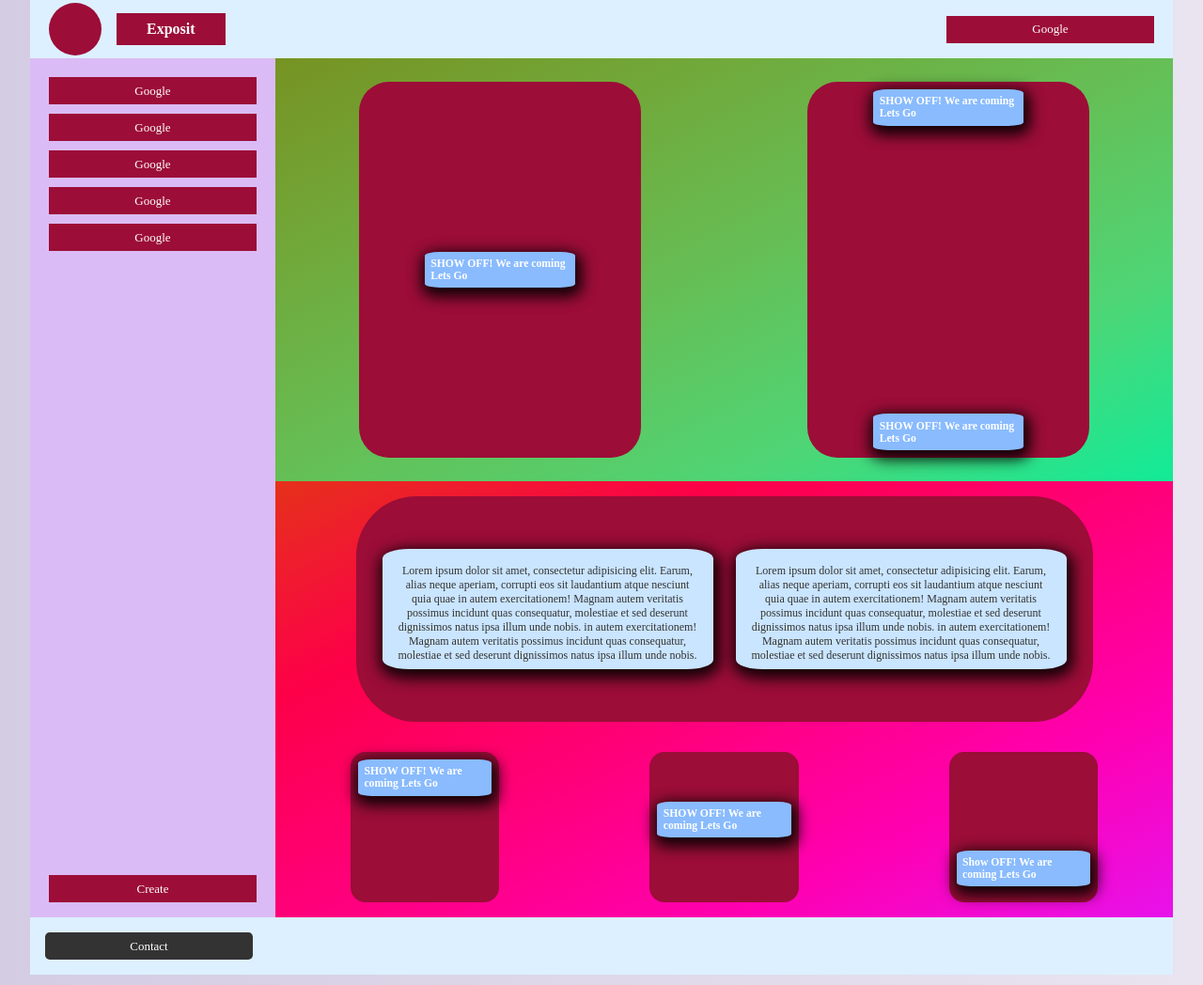
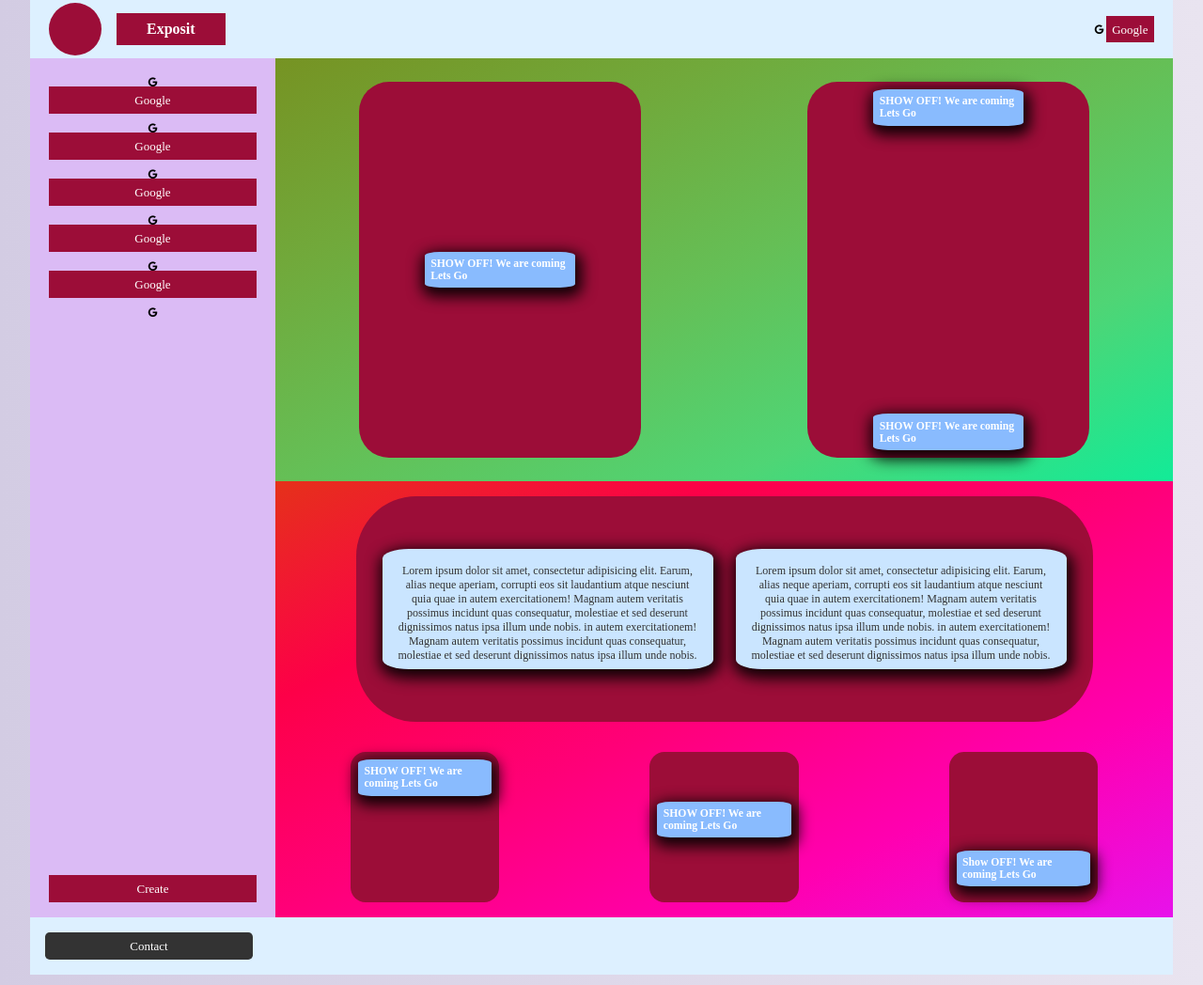
Before and after one commit to Guvanch99/internship, a website: page src/index.html in a window 1280 px wide. Shown: the whole page at 94% size. Drawn offline with nearby package versions, Linux system fonts and the light colour scheme; files that its build step writes are made by us from their sources.

Commit message:
Addes font awesome icons

```diff
--- a/src/index.html
+++ b/src/index.html
@@ -6,6 +6,8 @@
     <meta name="viewport" content="width=device-width, initial-scale=1.0">
     <title>Title</title>
     <link rel="stylesheet" href="css/styles.css">
+    <script src="https://kit.fontawesome.com/befc261140.js" crossorigin="anonymous"></script>
+
 
 </head>
 
@@ -17,7 +19,11 @@
                 <div class="avatar__logo"></div>
                 <h3 class="avatar__name">Exposit</h3>
             </div>
-            <a target='_blank' href='http://www.google.com' class="link">Google</a>
+            <div class="header__link">
+                <i class="fab fa-google"></i>
+                <a target='_blank' href='http://www.google.com' class="link">Google</a>
+
+            </div>
 
         </header>
         <div class="divide">
@@ -25,21 +31,27 @@
                 <nav class="menu">
                     <ul class="menu__list">
                         <li class="menu__list-item">
+                            <i class="fab fa-google"></i>
                             <a target="_blank" href='#' class="link">Google</a>
                         </li>
                         <li class="menu__list-item">
+                            <i class="fab fa-google"></i>
                             <a target="_blank" href='#' class="link">Google</a>
                         </li>
                         <li class="menu__list-item">
+                            <i class="fab fa-google"></i>
                             <a target="_blank" href='#' class="link">Google</a>
                         </li>
                         <li class="menu__list-item">
+                            <i class="fab fa-google"></i>
                             <a target="_blank" href='#' class="link">Google</a>
                         </li>
                         <li class="menu__list-item">
+                            <i class="fab fa-google"></i>
                             <a target="_blank" href='#' class="link">Google</a>
                         </li>
                         <li class="menu__list-item">
+                            <i class="fab fa-google"></i>
                             <a class="menu__list-creator">Create</a>
                         </li>
                     </ul>
```
Also changed, not shown: dist/index.html.
